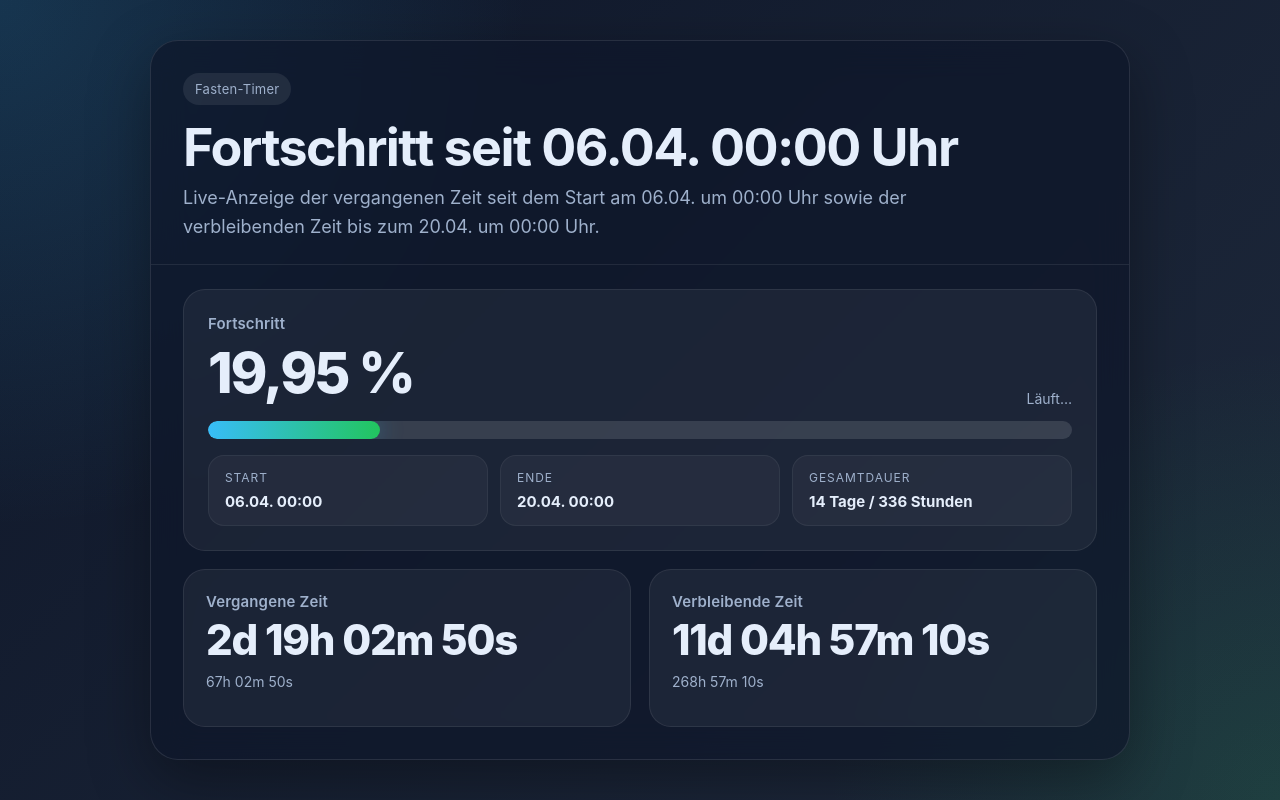
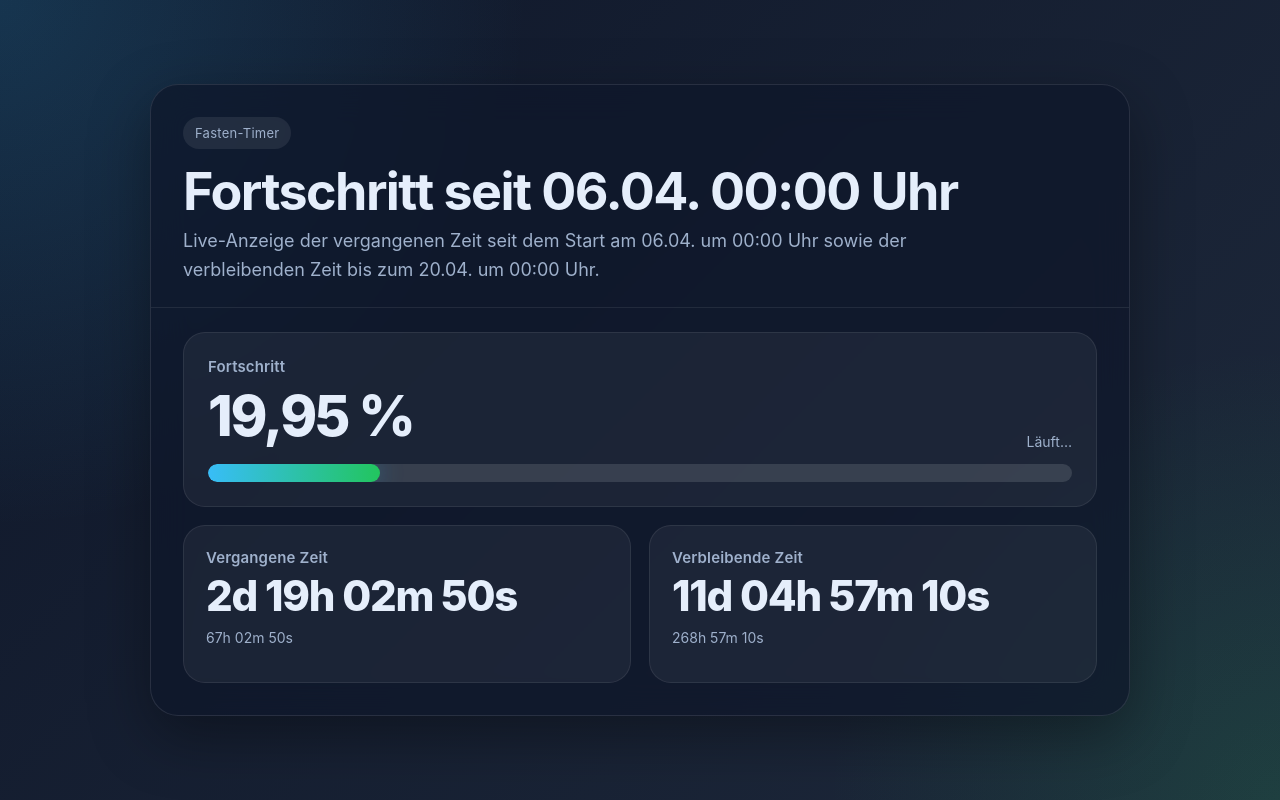
Before and after one commit to thallid/Fasten-Timer, a plain HTML site: page index.html in a window 1280 px wide. Drawn offline with Linux system fonts and the light colour scheme.

Commit message:
Remove commented-out meta section
Removed commented-out meta section from index.html.

```diff
--- a/index.html
+++ b/index.html
@@ -248,7 +248,7 @@
               <div class="progress-bar" id="progress-bar"></div>
             </div>
 
-            <div class="meta">
+            <!--<div class="meta">
               <div class="meta-box">
                 <span class="meta-label">Start</span>
                 <span class="meta-value">06.04. 00:00</span>
@@ -261,7 +261,7 @@
                 <span class="meta-label">Gesamtdauer</span>
                 <span class="meta-value">14 Tage / 336 Stunden</span>
               </div>
-            </div>
+            </div>-->
           </article>
           <article class="panel">
             <h2>Vergangene Zeit</h2>
```
